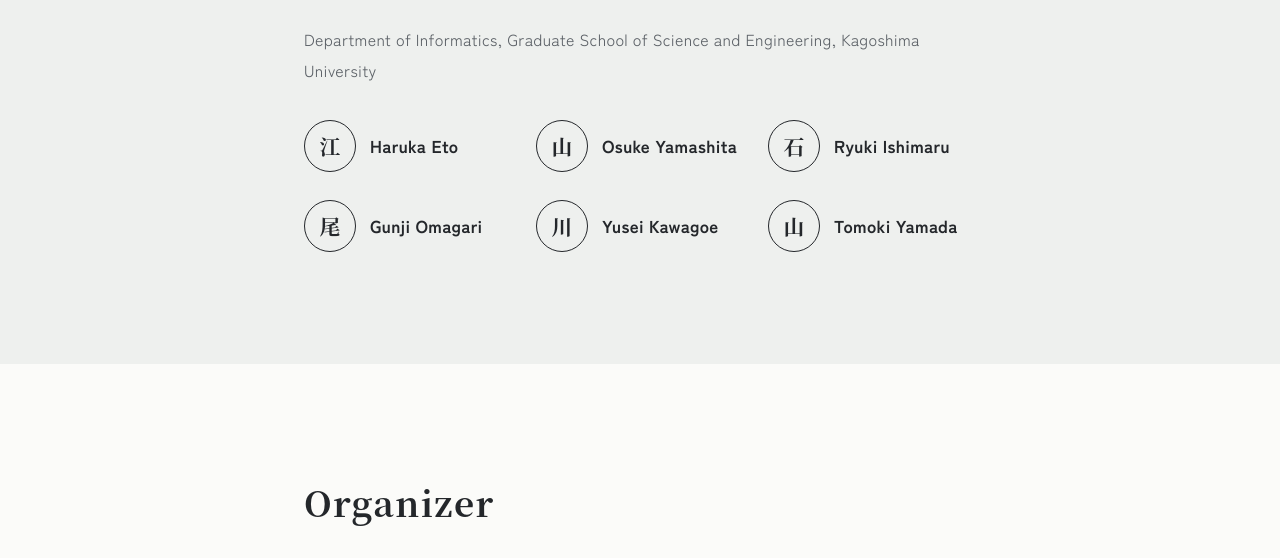
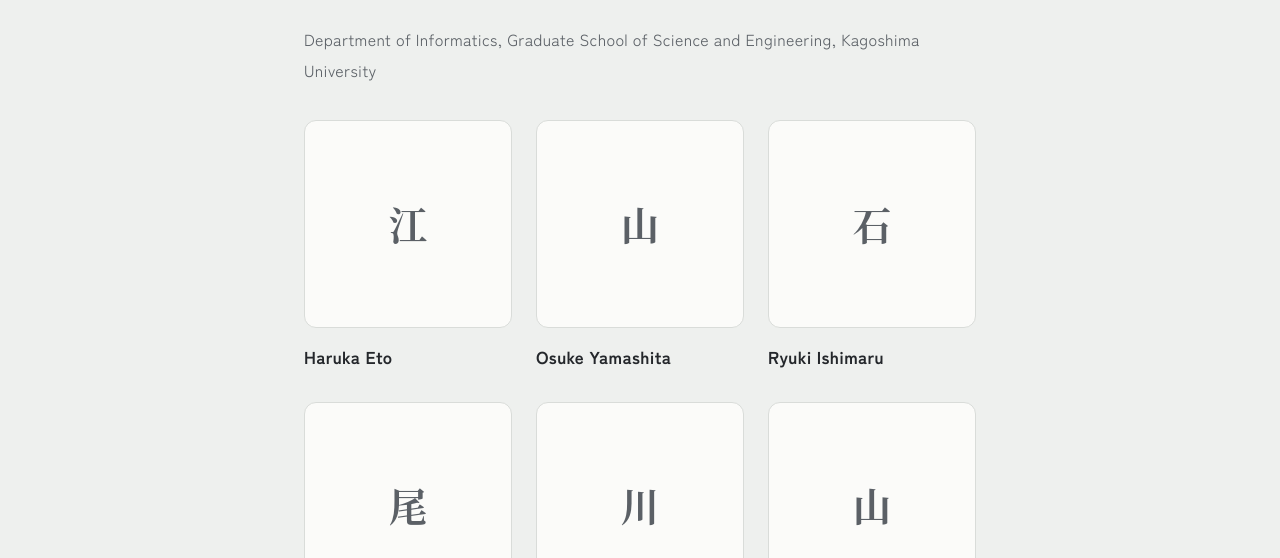
Before and after one commit to ShigeDora/nondadon-website, a plain HTML site: page en/index.html in a window 1280 px wide. Shown: the part 11210-11768 px from the top of the page. Drawn offline with Linux system fonts and the light colour scheme; a web font is replaced by a local one.

Commit message:
feat: メンバー欄を写真を載せられるカード型レイアウトに変更
メンバーの個人写真を載せるための準備（写真は後のコミットで追加）。

- 各メンバーを「上に正方形の写真枠、下に名前」のカード型に変更（日本語版・英語版）
- 写真がないあいだは、枠の中に名字の1文字目を表示する
- 写真は object-fit: cover で正方形に切り抜いて表示する
- 写真への差し替え方法を HTML コメントに追記

Co-Authored-By: Claude Opus 5.5 <noreply@anthropic.com>

```diff
--- a/css/style.css
+++ b/css/style.css
@@ -317,13 +317,13 @@ body::before {
 /* ---------- メンバー ---------- */
 .members { background: var(--mist); }
 .member-list { list-style: none; margin: 0; padding: 0; display: grid; grid-template-columns: repeat(3, 1fr); gap: 28px 24px; }
-.member-list li { display: flex; align-items: center; gap: 14px; }
-.m-mark {
-  flex: none; width: 52px; height: 52px; border-radius: 50%;
+.m-photo {
+  aspect-ratio: 1; margin-bottom: .8em; overflow: hidden;
   display: grid; place-items: center;
-  font-family: var(--f-serif); font-weight: 700; font-size: 1.3rem;
-  border: 1.5px solid var(--ink); color: var(--ink);
+  border: 1px solid var(--line); border-radius: 12px; background: var(--paper);
 }
+.m-photo img { width: 100%; height: 100%; object-fit: cover; } /* 縦横比が違う写真も正方形に切り抜く */
+.m-mark { font-family: var(--f-serif); font-weight: 700; font-size: 2.4rem; color: var(--ink-2); } /* 写真がない人用 */
 .m-name { font-size: 1.08rem; font-weight: 700; display: block; }
 .m-role { display: block; font-size: .85rem; color: var(--ink-2); font-weight: 400; }
 @media (max-width: 760px) { .member-list { grid-template-columns: repeat(2, 1fr); } }
--- a/en/index.html
+++ b/en/index.html
@@ -260,14 +260,15 @@
     <div class="wrap narrow">
       <h2 class="h-sec">Members</h2>
       <p class="sec-lead">Department of Informatics, Graduate School of Science and Engineering, Kagoshima University</p>
-      <!-- 役割を書く場合は <span class="m-role">Design</span> のように名前の下に追加してください -->
+      <!-- 写真は <div class="m-photo"><img src="../images/members/〇〇.webp" width="480" height="480" loading="lazy" alt=""></div> に差し替えてください。
+           役割を書く場合は <span class="m-role">Design</span> のように名前の下に追加してください -->
       <ul class="member-list">
-        <li><span class="m-mark" aria-hidden="true">江</span><span class="m-name">Haruka Eto</span></li>
-        <li><span class="m-mark" aria-hidden="true">山</span><span class="m-name">Osuke Yamashita</span></li>
-        <li><span class="m-mark" aria-hidden="true">石</span><span class="m-name">Ryuki Ishimaru</span></li>
-        <li><span class="m-mark" aria-hidden="true">尾</span><span class="m-name">Gunji Omagari</span></li>
-        <li><span class="m-mark" aria-hidden="true">川</span><span class="m-name">Yusei Kawagoe</span></li>
-        <li><span class="m-mark" aria-hidden="true">山</span><span class="m-name">Tomoki Yamada</span></li>
+        <li><div class="m-photo"><span class="m-mark" aria-hidden="true">江</span></div><span class="m-name">Haruka Eto</span></li>
+        <li><div class="m-photo"><span class="m-mark" aria-hidden="true">山</span></div><span class="m-name">Osuke Yamashita</span></li>
+        <li><div class="m-photo"><span class="m-mark" aria-hidden="true">石</span></div><span class="m-name">Ryuki Ishimaru</span></li>
+        <li><div class="m-photo"><span class="m-mark" aria-hidden="true">尾</span></div><span class="m-name">Gunji Omagari</span></li>
+        <li><div class="m-photo"><span class="m-mark" aria-hidden="true">川</span></div><span class="m-name">Yusei Kawagoe</span></li>
+        <li><div class="m-photo"><span class="m-mark" aria-hidden="true">山</span></div><span class="m-name">Tomoki Yamada</span></li>
       </ul>
     </div>
   </section>
```
Also changed, not shown: index.html (+8 -7 lines).
